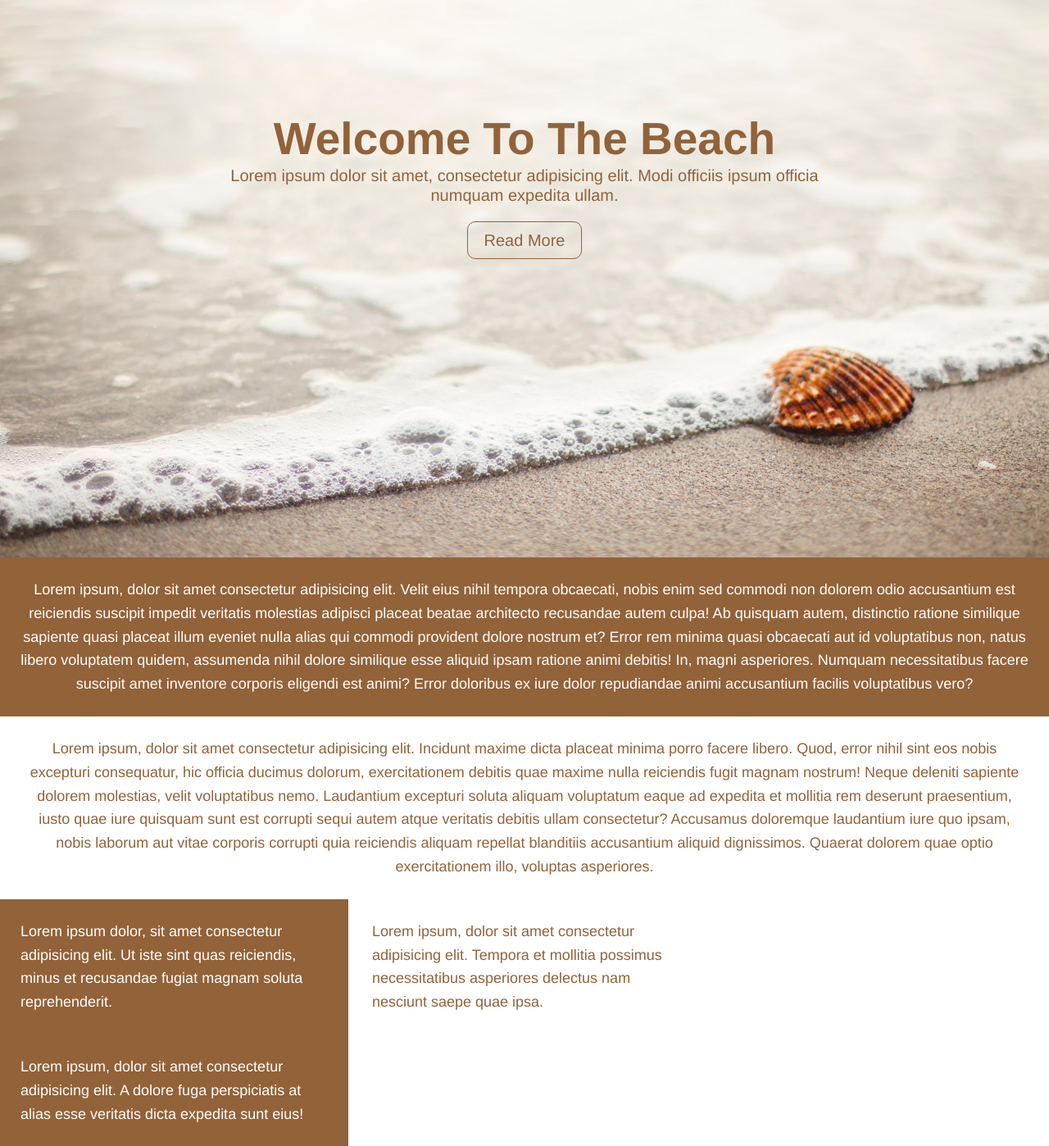
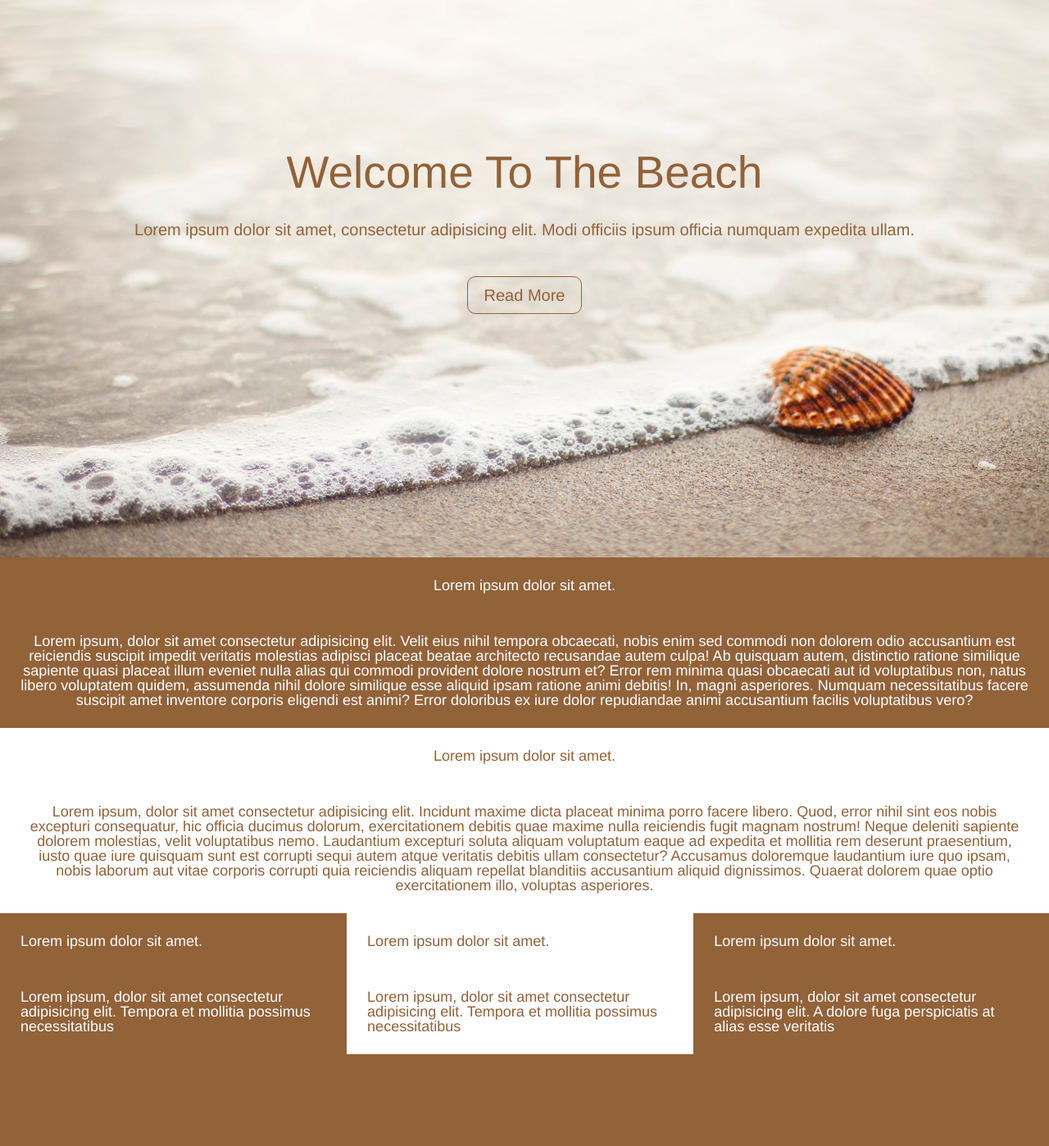
Before and after one commit to olha-skoryk/homework2, a plain HTML site: page index.html in a window 1280 px wide. Shown: the part 120-1518 px from the top of the page at 82% size. After the commit the page ends 1406 px from the top, so only its background shows below. Drawn offline with Linux system fonts and the light colour scheme.

Commit message:
use flex to display sections

```diff
--- a/assets/style.css
+++ b/assets/style.css
@@ -4,9 +4,20 @@
   padding: 0;
 }
 
-header {
-height: 100vh;
-padding: 20% ;
+html {
+  font-family: 'Franklin Gothic Medium', 'Arial Narrow', Arial, sans-serif;
+  line-height: 1.6;
+  color: #ffffff;
+  background-color: #926239;
+  font-size: 18px;
+  text-align: center;
+}
+.header {
+  display: flex;
+  flex-direction: column;
+  justify-content: center;
+  align-items: center;
+  min-height: 100vh;
   font-family: 'Franklin Gothic Medium', 'Arial Narrow', Arial, sans-serif;
   font-size: 20px;
   color:  #926239;
@@ -18,10 +29,14 @@ background-size: cover;
   background-position: bottom;
   }
 
-h1 {
+  header>h1 {
     font-size: 55px;
   }
 
+  p,
+  h2 {
+    padding: 25px;
+  }
   .button {
     display: inline-block;
     margin-top: 20px;
@@ -33,28 +48,12 @@ h1 {
     padding: 10px 20px;
   }
 
-.main-p {
-  font-size: 18px;
-  font-family: 'Franklin Gothic Medium', 'Arial Narrow', Arial, sans-serif;
-  text-align: center;
-  line-height: 1.6;
-  color: #ffffff;
-  background-color: #926239;
-  padding: 25px;
+  .footer-p {
+    display: flex;
+    flex-direction: row;
+    text-align: left;
+
   }
-
-.footer-p {
-  display: inline-block;
-  width: 33.2%;
-  padding: 25px;
-  text-align: left;
-  font-size: 18px;
-  font-family: 'Franklin Gothic Medium', 'Arial Narrow', Arial, sans-serif;
-  line-height: 1.6;
-  color: #ffffff;
-  background-color: #926239;
-}
-
   .color {
     color: #926239;
     background-color: #ffffff;
--- a/index.html
+++ b/index.html
@@ -5,21 +5,21 @@
   <meta charset="UTF-8">
   <meta name="viewport" content="width=device-width, initial-scale=1.0">
   <title>Fullscreen Landing</title>
+  <link rel="stylesheet" href="./assets/reset.css">
   <link rel="stylesheet" href="./assets/style.css">
 </head>
 
 <body>
-  <header>
+  <header class="header">
     <h1>Welcome To The Beach</h1>
-    <p class="paragraph">Lorem ipsum dolor sit amet, consectetur adipisicing elit. Modi officiis ipsum officia numquam
-      expedita ullam.
-    </p>
-    <a href="" class="button">Read More</a>
+    <p>Lorem ipsum dolor sit amet, consectetur adipisicing elit. Modi officiis ipsum officia numquam expedita ullam.</p>
+    <a href="#" class="button">Read More</a>
   </header>
 
   <main>
-    <section>
-      <p class="main-p">Lorem ipsum, dolor sit amet consectetur adipisicing elit. Velit eius nihil tempora
+    <section class="main-p">
+      <h2>Lorem ipsum dolor sit amet.</h2>
+      <p>Lorem ipsum, dolor sit amet consectetur adipisicing elit. Velit eius nihil tempora
         obcaecati, nobis enim sed commodi non dolorem odio accusantium est reiciendis suscipit impedit veritatis
         molestias adipisci placeat beatae architecto recusandae autem culpa! Ab quisquam autem, distinctio ratione
         similique sapiente quasi placeat illum eveniet nulla alias qui commodi provident dolore nostrum et? Error rem
@@ -27,7 +27,10 @@
         esse aliquid ipsam ratione animi debitis! In, magni asperiores. Numquam necessitatibus facere suscipit amet
         inventore corporis eligendi est animi? Error doloribus ex iure dolor repudiandae animi accusantium facilis
         voluptatibus vero?</p>
-      <p class="main-p color">Lorem ipsum, dolor sit amet consectetur adipisicing elit. Incidunt maxime dicta
+    </section>
+    <section class="main-p color">
+      <h2>Lorem ipsum dolor sit amet.</h2>
+      <p>Lorem ipsum, dolor sit amet consectetur adipisicing elit. Incidunt maxime dicta
         placeat minima porro facere libero. Quod, error nihil sint eos nobis excepturi consequatur, hic officia ducimus
         dolorum, exercitationem debitis quae maxime nulla reiciendis fugit magnam nostrum! Neque deleniti sapiente
         dolorem molestias, velit voluptatibus nemo. Laudantium excepturi soluta aliquam voluptatum eaque ad expedita et
@@ -36,20 +39,21 @@
         corrupti quia reiciendis aliquam repellat blanditiis accusantium aliquid dignissimos. Quaerat dolorem quae optio
         exercitationem illo, voluptas asperiores.</p>
     </section>
-
   </main>
 
-  <footer>
+  <footer class="footer-p">
     <section>
-      <p class="footer-p">Lorem ipsum dolor, sit amet consectetur adipisicing elit. Ut iste sint quas reiciendis, minus et recusandae
-        fugiat magnam soluta reprehenderit.</p>
-      <p class="footer-p color">Lorem ipsum, dolor sit amet consectetur adipisicing elit. Tempora et mollitia possimus necessitatibus
-        asperiores
-        delectus nam nesciunt saepe quae ipsa.</p>
-      <p class="footer-p">Lorem ipsum, dolor sit amet consectetur adipisicing elit. A dolore fuga perspiciatis at alias esse veritatis
-        dicta expedita sunt eius!</p>
+      <h2>Lorem ipsum dolor sit amet.</h2>
+      <p>Lorem ipsum, dolor sit amet consectetur adipisicing elit. Tempora et mollitia possimus necessitatibus</p>
+    </section>
+    <section class="color">
+      <h2>Lorem ipsum dolor sit amet.</h2>
+      <p>Lorem ipsum, dolor sit amet consectetur adipisicing elit. Tempora et mollitia possimus necessitatibus</p>
+    </section>
+    <section>
+      <h2>Lorem ipsum dolor sit amet.</h2>
+      <p>Lorem ipsum, dolor sit amet consectetur adipisicing elit. A dolore fuga perspiciatis at alias esse veritatis</p>
     </section>
   </footer>
 </body>
-
 </html>
```
Lines whose indentation alone changed are shown as unchanged.
